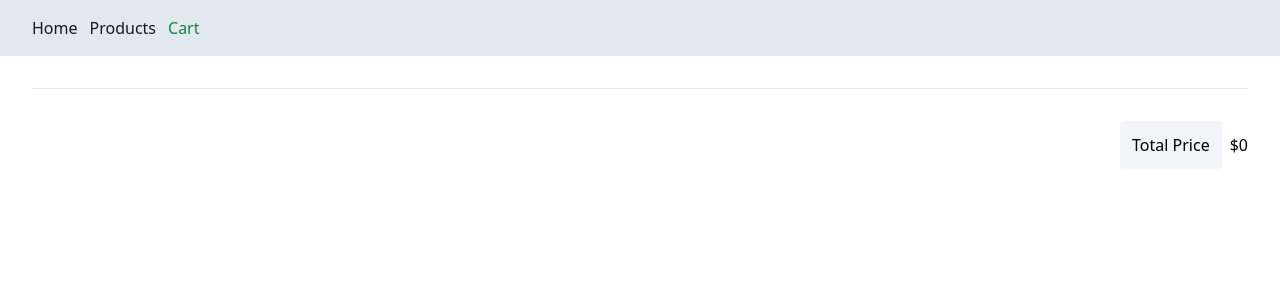
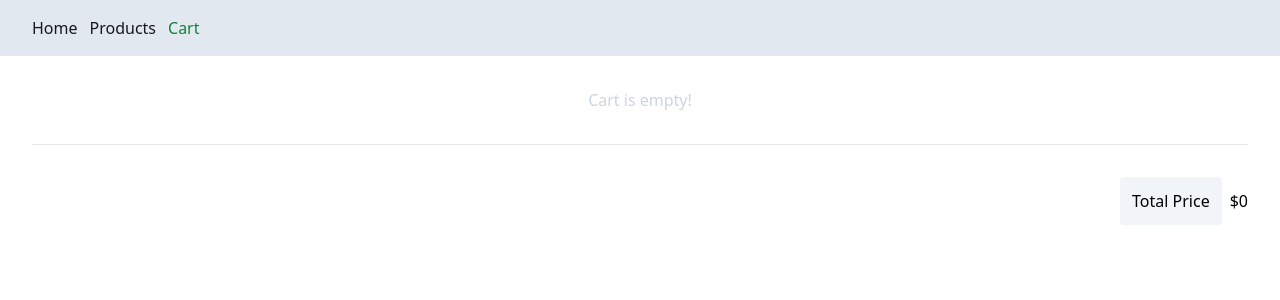
Before and after one commit to 0916dhkim/montra-take-home, a React (Vite) app: page /cart in a window 1280 px wide. Shown: the top 300 px of the page. Built offline with nearby package versions, Linux system fonts and the light colour scheme.

Commit message:
Add empty cart indicator

```diff
--- a/src/pages/Cart/Cart.module.css
+++ b/src/pages/Cart/Cart.module.css
@@ -12,4 +12,8 @@
   .totalLabel {
     @apply bg-slate-100 p-3 rounded;
   }
+
+  .emptyLabel {
+    @apply text-slate-300 self-center;
+  }
 }
--- a/src/pages/Cart/Cart.tsx
+++ b/src/pages/Cart/Cart.tsx
@@ -16,6 +16,9 @@ export default function Cart() {
 
   return (
     <div className={classes.cart}>
+      {cart.length === 0 ? (
+        <span className={classes.emptyLabel}>Cart is empty!</span>
+      ) : null}
       {cart.map((cartItem) => (
         <CartItem key={cartItem.product.id} item={cartItem} />
       ))}
```
